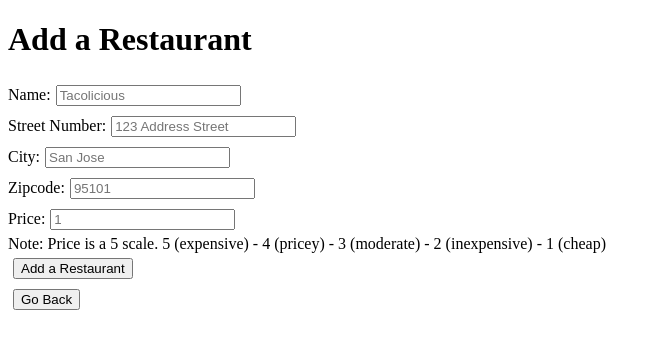
After one commit to BlairBeverly/tacos, a Flask app: page /add in a window 1280 px wide. The commit adds this page. Shown: the top 349 px of the page, without its empty margins (0-661 px from the left). Run offline with Flask 2, Linux system fonts and the light colour scheme.

```diff
--- a/createdb.sql
+++ b/createdb.sql
@@ -48,3 +48,5 @@ ENGINE = InnoDB;
 SET SQL_MODE=@OLD_SQL_MODE;
 SET FOREIGN_KEY_CHECKS=@OLD_FOREIGN_KEY_CHECKS;
 SET UNIQUE_CHECKS=@OLD_UNIQUE_CHECKS;
+
+ALTER TABLE restaurants CHANGE COLUMN `zip` zip VARCHAR(5);
--- a/server.py
+++ b/server.py
@@ -1,6 +1,10 @@
 from flask import Flask, redirect, render_template, request, flash
 from mysqlconnection import MySQLConnector
+
 app = Flask(__name__)
+
+app.secret_key = 'secret'
+
 mysql = MySQLConnector(app,'tacosdb')
 
 
@@ -20,54 +24,97 @@ def show_add():
 # Add a new restaurant
 @app.route('/add/new', methods=['POST'])
 def add():
+    data = request.form
+    isValid = True
+    # validation for length
+    if len(data['name']) < 2:
+        isValid = False
+    if len(data['street_num']) < 2: # pick a length? regex?
+        isValid = False
+    if len(data['city']) < 2:
+        isValid = False
+    if len(data['zip']) < 5 or len(data['zip']) > 5:
+        isValid = False
+    if len(data['price']) > 2 or len(data['price']) < 1:
+        isValid = False
+    # v2 add sql query if entry exists - street number + zipcode
+    if not isValid:
+        flash("invalid entry! try again")
+        return redirect('/add')
+    else:
+        query = '''INSERT INTO restaurants (name, street_num, city, zip,
+        price) VALUES (:name, :street_num, :city, :zip, :price);'''
+        data = {
+				'name' : data['name'],
+				'street_num' : data['street_num'],
+				'city' : data['city'],
+				'zip' : data['zip'],
+				'price' : data['price'],
+				 }
+        print data
+        user = mysql.query_db(query,data)
+        return redirect('/')
 
-    return redirect('/')
+#George's feature----------------------------------------------------------
 
 # Show a "restaurant detail" page
 @app.route('/view/<restaurant_id>')
 def show_view(restaurant_id):
+    info_query = "SELECT * FROM restaurants WHERE id = " + restaurant_id
+    info = mysql.query_db(info_query)
 
-    return render_template('view_restaurant.html', restaurant_id=restaurant_id)
+    item_query = "SELECT * FROM items WHERE restaurant_id =  " + restaurant_id
+    items = mysql.query_db(item_query)
+
+    return render_template('view.html', info=info[0], items=items)
 
 # Add a new item for a given restaurant
 @app.route('/view/<restaurant_id>', methods=['POST'])
 def add_item(restaurant_id):
+    if not request.form['item']:
+        flash("You cannot submit an empty value")
+        return redirect('/view/'+restaurant_id)
+    else:
+        query = "INSERT INTO items (name, restaurant_id) "\
+        "VALUES (:name, :id)"
+        data = {
+            "name": request.form['item'],
+            "id": restaurant_id
+        }
+        mysql.query_db(query,data)
+        return redirect('/view/'+restaurant_id)
 
-    return redirect('/view/' + restaurant_id)
+#George's feature end----------------------------------------------------------
 
 # Show the "edit restaurant" page
 @app.route('/edit/<restaurant_id>')
 def show_edit(restaurant_id):
 
-    return render_template('edit.html', restaurant_id=restaurant_id)
+    return render_template('edit_restaurant.html', restaurant_id=restaurant_id)
 
 # Edit a restaurant
 @app.route('/edit/<restaurant_id>', methods=['POST'])
 def edit_restaurant(restaurant_id):
-    data = {
-    "restaurant_name" : request.form['restaurant_name'],
-    "street_num" : request.form['street'],
-    "city" : request.form['city'],
-    "zip_code" : request.form['zip_code'],
-    "price" : request.form['price'],
-    "restaurant_id" : restaurant_id
-    }
-    query = "update restaurants set name=:restaurant_name, street_num=:street_num, "\
-    " city=:city, zip=:zip_code, price=:price where id=:restaurant_id"
-    mysql.query_db(query, data)
-    print data
+
     return redirect('/')
-
 
 # Show the "delete confirmation" page
 @app.route('/delete/<restaurant_id>')
 def show_delete(restaurant_id):
+    query = "SELECT name, id from restaurants WHERE id = :id"
+    data = {'id': restaurant_id}
 
-    return render_template('delete_restaurant.html', restaurant_id=restaurant_id)
+    result = mysql.query_db(query, data)
+
+    return render_template('delete_conf.html', restaurant_data=result[0])
 
 # Delete a restaurant
 @app.route('/delete/<restaurant_id>', methods=['POST'])
 def delete_restaurant(restaurant_id):
+    query = "DELETE FROM restaurants WHERE id = :id"
+    data = {'id': restaurant_id}
+
+    mysql.query_db(query, data)
 
     return redirect('/')
 
--- /dev/null
+++ b/templates/add_restaurant.html
@@ -0,0 +1,44 @@
+<!DOCTYPE html>
+<html>
+<head>
+	<title></title>
+	<style type="text/css">
+
+		input{
+			margin: 5px;
+		}
+
+		.flash{
+			color: red;
+		}
+	</style>
+</head>
+<body>
+<h1>Add a Restaurant</h1>
+{% with messages = get_flashed_messages() %}
+  {% if messages %}
+    {% for message in messages %}
+      <p class="flash">{{message}}</p>
+    {% endfor %}
+  {% endif %}
+{% endwith %}
+<form action="/add/new" method="post">
+	<label>Name:</label><input type="text" name="name" placeholder="Tacolicious">
+	<br>
+	<label>Street Number:</label><input type="text" name="street_num" placeholder="123 Address Street">
+	<br>
+	<label>City:</label><input type="text" name="city" placeholder="San Jose">
+	<br>
+	<label>Zipcode:</label><input type="text" name="zip" placeholder="95101">
+	<br>
+	<label>Price:</label><input type="text" name="price" placeholder="1">
+	<br>
+	<label>Note: Price is a 5 scale. 5 (expensive) - 4 (pricey) - 3 (moderate) - 2 (inexpensive) - 1 (cheap)</label>
+	<br>
+	<input type="submit" value="Add a Restaurant">
+</form>
+<form action="/">
+	<input type="submit" value="Go Back">
+</form>
+</body>
+</html>
```
Also changed, not shown: static/edit_restaurants.css (deleted, +0 -26 lines), templates/delete_conf.html (added, +22 -0 lines), templates/edit.html (deleted, +0 -38 lines), templates/index.html (+7 -7 lines), templates/view.html (added, +32 -0 lines), templates/add.html (deleted), 2 other files.
